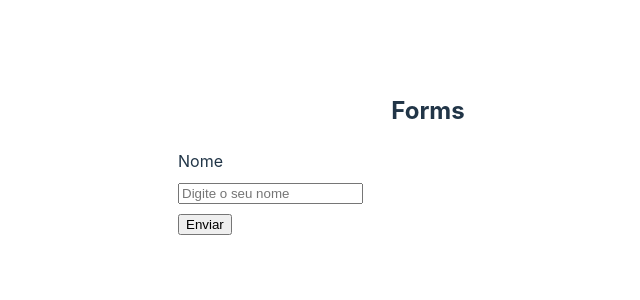
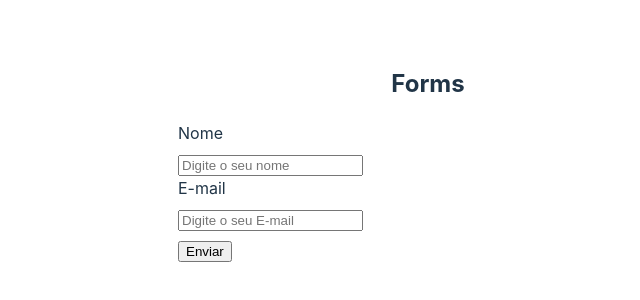
Before and after one commit to Filipee01/reactForms, a React (Vite) app in the folder reactForms/: page / in a window 1280 px wide. Shown: the part 246-546 px from the top of the page, without its empty margins (212-852 px from the left). Built offline with nearby package versions, Linux system fonts and the light colour scheme.

Commit message:
labelInput

```diff
--- a/reactForms/src/components/MyForm.jsx
+++ b/reactForms/src/components/MyForm.jsx
@@ -9,6 +9,11 @@
                     <label htmlFor="name">Nome</label>
                     <input type="text" name="name" placeholder="Digite o seu nome" />
                 </div>
+                {/* Label envolvendo Input */}
+                <label>
+                    <span>E-mail</span>
+                    <input type="email" name="email" placeHolder="Digite o seu E-mail" />
+                </label>
                 <input type="submit"  value="Enviar"/>
             </form>
         </div>
```
